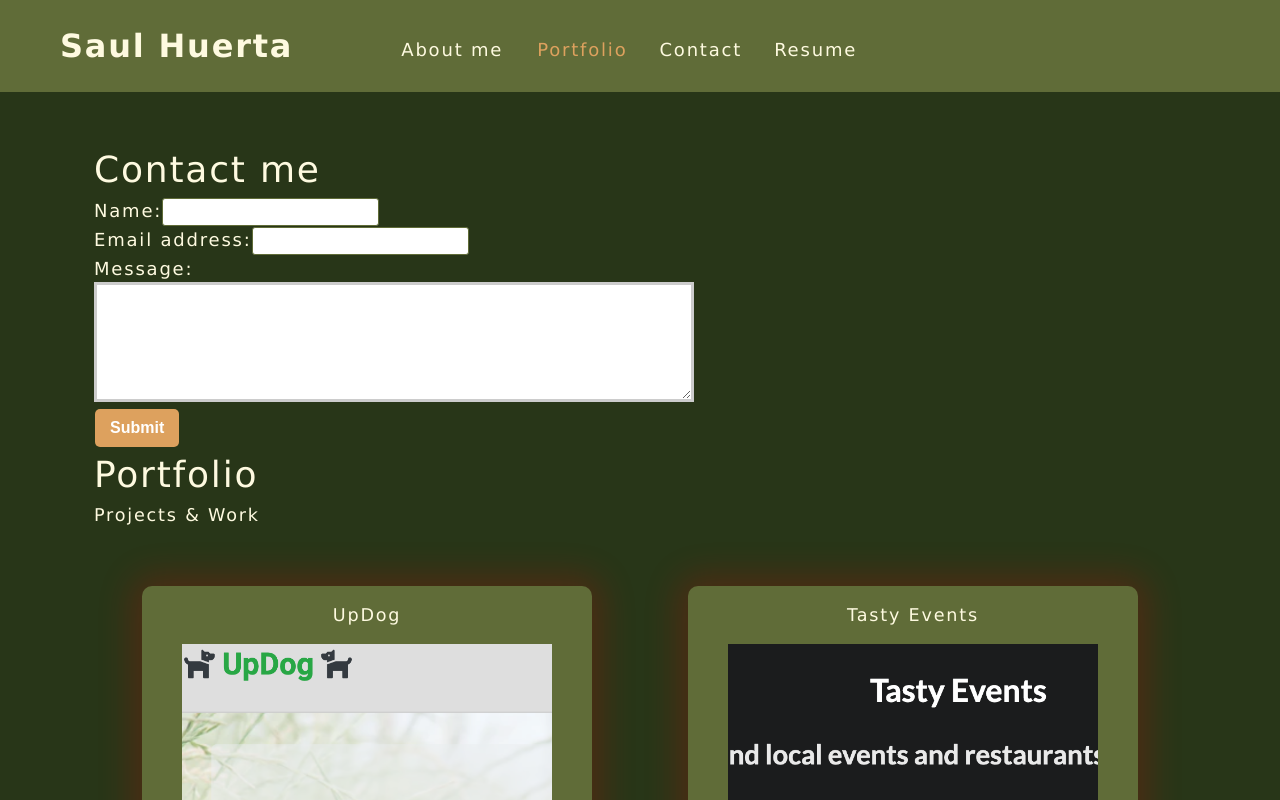
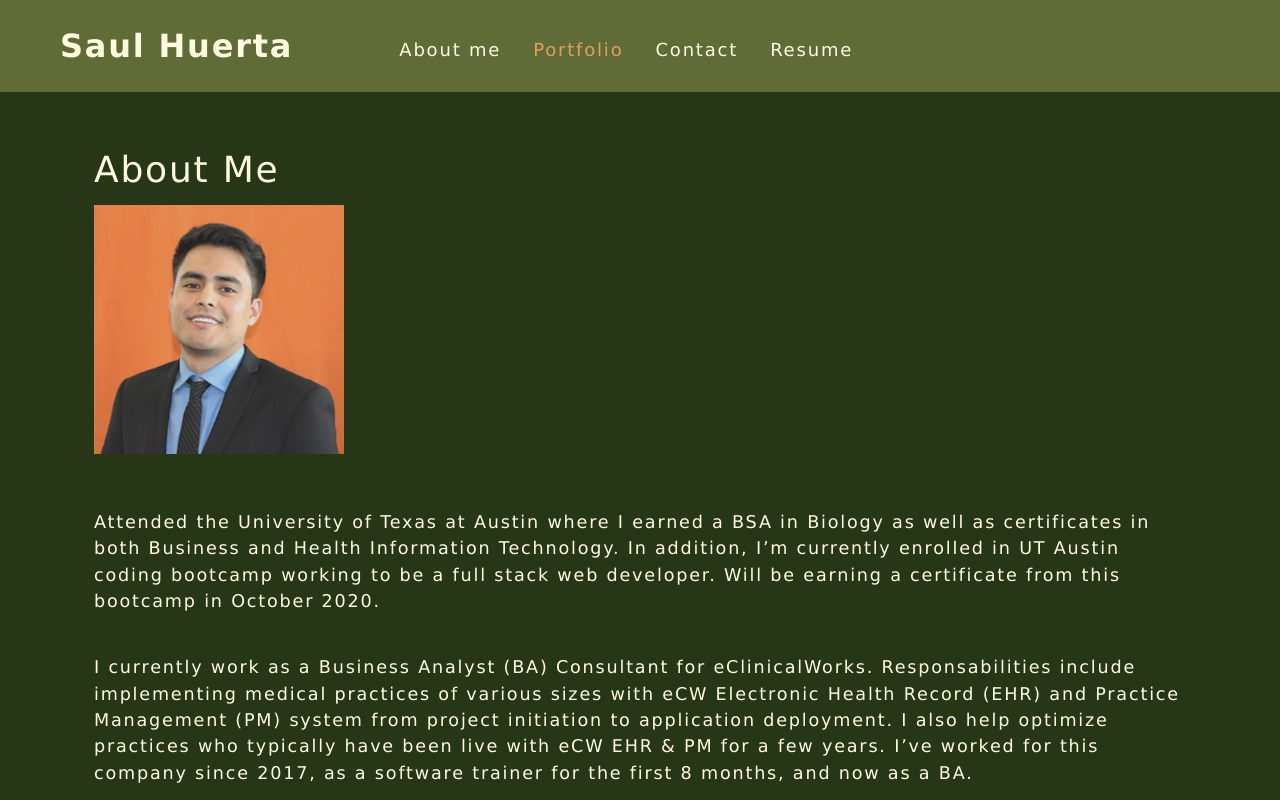
Before and after one commit to saul10huerta/react-port, a React (Create React App) app: page / in a window 1280 px wide. Shown: the top 800 px of the page. Built offline with nearby package versions, Linux system fonts and the light colour scheme.

Commit message:
added contact and resume and correct trigerring of tabs

```diff
--- a/src/App.js
+++ b/src/App.js
@@ -4,8 +4,15 @@ import Nav from './components/Nav';
 import Footer from './components/Footer'
 import Project from './components/Project'
 import ContactForm from './components/Contact'
+import Resume from './components/Resume'
 
 function App() {
+
+  const [contactSelected, setContactSelected] = useState(false);
+  const [portfolioSelected, setPortfolioSelected] = useState(false);
+  const [aboutmeSelected, setAboutmeSelected] = useState(true);
+  const [resumeSelected, setResumeSelected] = useState(false);
+
   const [categories] = useState([
     {
       name: "portfolio",
@@ -21,11 +28,44 @@ function App() {
       categories={categories}
       setCurrentCategory={setCurrentCategory}
       currentCategory={currentCategory}
+      contactSelected={contactSelected}
+      setContactSelected={setContactSelected}
+      portfolioSelected={portfolioSelected}
+      setPortfolioSelected={setPortfolioSelected}
+      aboutmeSelected={aboutmeSelected}
+      setAboutmeSelected={setAboutmeSelected}
+      resumeSelected={resumeSelected}
+      setResumeSelected={setResumeSelected}
       ></Nav>
       <main>
-        <ContactForm></ContactForm>
-        <Project currentCategory={currentCategory}></Project>
-        <About></About>
+      {!contactSelected ? (
+          <>
+
+          </>
+        ) : (
+            <ContactForm></ContactForm>
+          )}
+      {!portfolioSelected ? (
+          <>
+
+          </>
+        ) : (
+          <Project currentCategory={currentCategory}></Project>
+          )}
+      {!aboutmeSelected ? (
+          <>
+
+          </>
+        ) : (
+            <About></About>
+          )}
+      {!resumeSelected ? (
+          <>
+
+          </>
+        ) : (
+            <Resume></Resume>
+          )}
       </main>
       <Footer></Footer>
     </div>
--- a/src/components/Contact/index.js
+++ b/src/components/Contact/index.js
@@ -34,7 +34,7 @@ function ContactForm() {
     }
 
     return (
-        <section>
+        <section className="marginbottom">
         <h1>Contact me</h1>
         <form id="contact-form" onSubmit={handleSubmit}>
             <div>
--- a/src/components/Nav/index.js
+++ b/src/components/Nav/index.js
@@ -7,6 +7,10 @@ function Nav(props) {
         categories = [],
         setCurrentCategory,
         currentCategory,
+        setContactSelected,
+        setPortfolioSelected,
+        setAboutmeSelected,
+        setResumeSelected
       } = props;
 
       useEffect(() => {
@@ -20,25 +24,34 @@ function Nav(props) {
         <nav>
             <ul className="flex-row my-8">
                 <li className="mx-2">
-                    <a href="#about">
+                    <span data-testid="about" onClick={() => {setContactSelected(false);
+                        setAboutmeSelected(true);
+                        setPortfolioSelected(false);
+                        setResumeSelected(false);
+                        }}>
                     About me
-                    </a>
+                    </span>
                 </li>
                 {categories.map((category) => (
                     <li
                     className={`mx-2 ${
                         currentCategory.name === category.name && 'navActive'
                     }`} key={category.name}>
-                    <span onClick={() => {setCurrentCategory(category)}} >
+                    <span onClick={() => {setCurrentCategory(category);
+                        setContactSelected(false);
+                        setAboutmeSelected(false);
+                        setPortfolioSelected(true);
+                        setResumeSelected(false);
+                        }} >
                         {capitalizeFirstLetter(category.name)}
                     </span>
                     </li>
                 ))}
                 <li className="mx-2">
-                    <span>Contact</span>
+                    <span onClick={() => {setContactSelected(true); setAboutmeSelected(false); setPortfolioSelected(false); setResumeSelected(false);}}>Contact</span>
                 </li>
                 <li className="mx-2">
-                    <span>Resume</span>
+                    <span onClick={() => {setContactSelected(false); setAboutmeSelected(false); setPortfolioSelected(false); setResumeSelected(true);}}>Resume</span>
                 </li>
             </ul>
         </nav>
--- /dev/null
+++ b/src/components/Resume/index.js
@@ -0,0 +1,35 @@
+import React from 'react';
+
+function Resume() {
+  return (
+    <section>
+      <h1 id="about">Resume</h1>
+      <p className="my-5">Download my <a href="https://www.linkedin.com/in/saul10huerta/" target="_blank" rel="noopener noreferrer">resume</a> from LinkedIn.</p>
+      <h3>Front-end Proficiencies</h3>
+      <ul>
+          <li>- HTML</li>
+          <li>- CSS</li>
+          <li>- JavaScript</li>
+          <li>- jQuery</li>
+          <li>- responsive design</li>
+          <li>- React</li>
+          <li>- Bootstrap</li>
+      </ul>
+      <h3>Back-end Proficiencies</h3>
+      <ul>
+          <li>- APIs</li>
+          <li>- Node</li>
+          <li>- Express</li>
+          <li>- MySQL</li>
+          <li>- Sequelize</li>
+          <li>- MongoDB</li>
+          <li>- Mongoose</li>
+          <li>- REST</li>
+          <li>- GraphQL</li>
+      </ul>
+
+    </section>
+  );
+}
+
+export default Resume;
--- a/src/index.css
+++ b/src/index.css
@@ -157,7 +157,7 @@ span[role="img"] {
 }
 
 form {
-  width: 40%;
+  width: 30%;
 }
 
 input {
@@ -191,7 +191,7 @@ nav  li {
 }
 
 textarea {
-	width: 600px;
+	width: 300px;
 	height: 120px;
 	border: 3px solid #cccccc;
 	padding: 5px;
@@ -346,3 +346,7 @@ a {
 .navActive {
   color: var(--secondary);
 }
+
+.marginbottom {
+  margin-bottom: 396px;
+}
```
